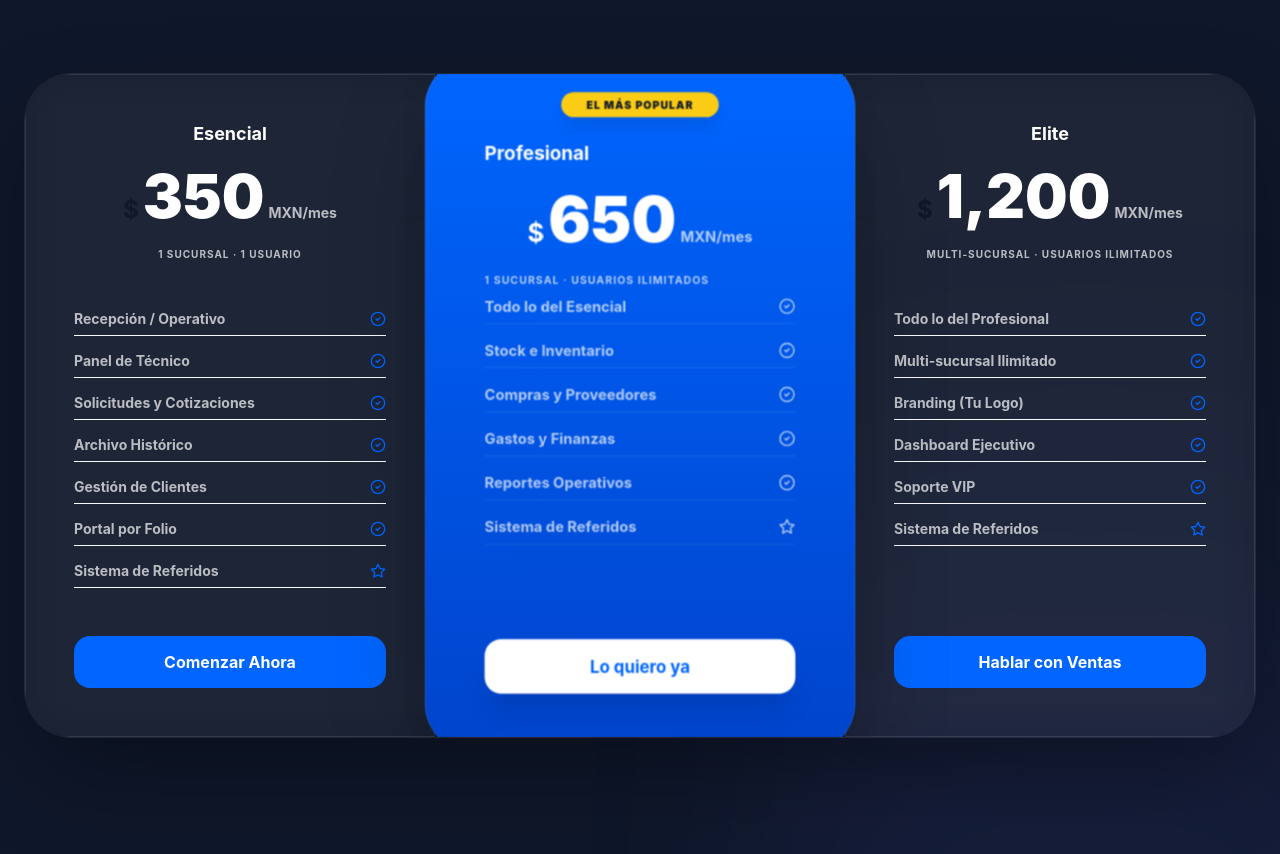
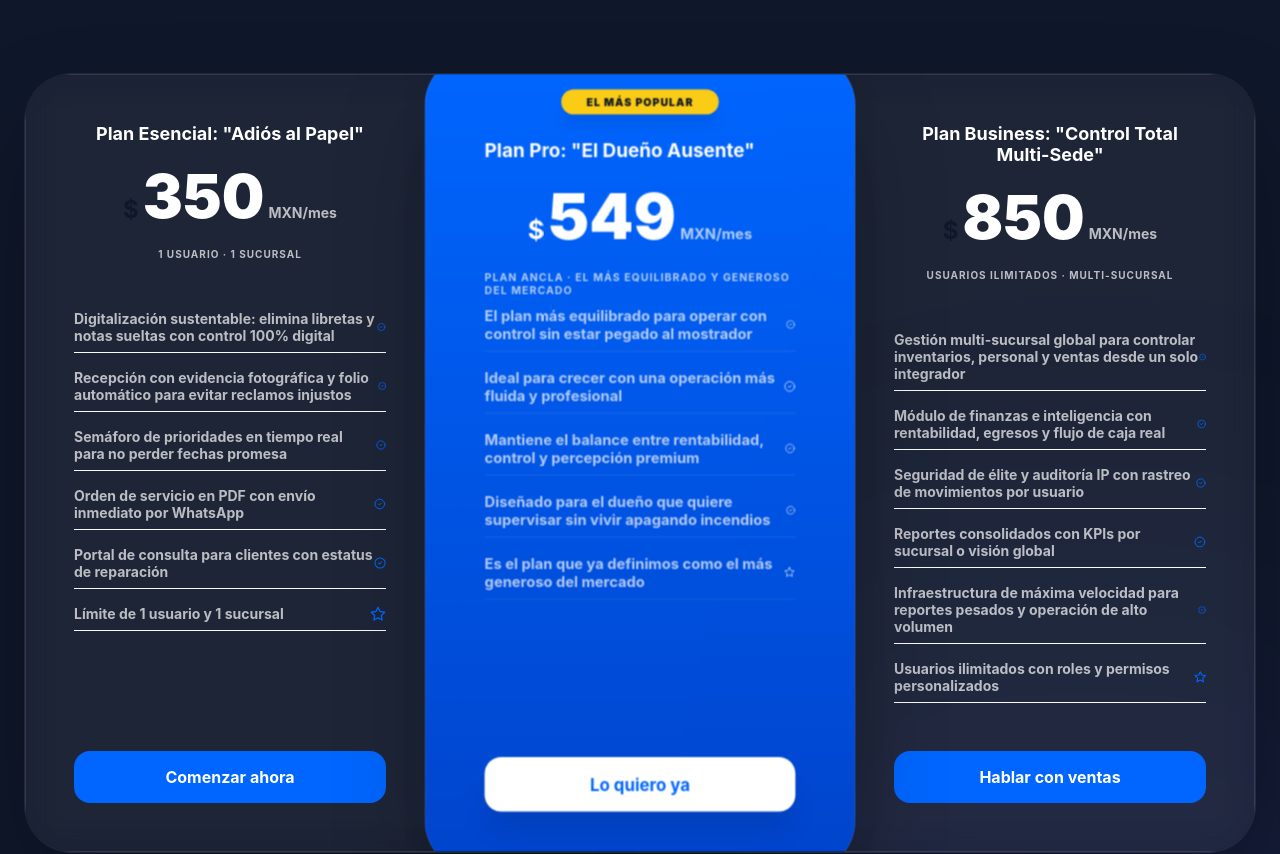
Before and after one commit to serviciosdigitalesmx/Servicios-Digitales-MX, a Next.js app in the folder apps/frontend-web/: page / in a window 1280 px wide. Shown: the part 3600-4454 px from the top of the page. Built offline with nearby package versions, Linux system fonts and the light colour scheme.

Commit message:
Actualiza planes visibles en landing principal

```diff
--- a/apps/frontend-web/src/components/ui/MarketingLanding.tsx
+++ b/apps/frontend-web/src/components/ui/MarketingLanding.tsx
@@ -29,53 +29,51 @@ const FEATURES = [
 
 const PLANS = [
   {
-    name: "Esencial",
+    name: 'Plan Esencial: "Adiós al Papel"',
     code: "esencial-350",
     price: "350",
-    meta: "1 Sucursal · 1 Usuario",
-    button: "Comenzar Ahora",
+    meta: "1 Usuario · 1 Sucursal",
+    button: "Comenzar ahora",
     tone: "light",
     features: [
-      "Recepción / Operativo",
-      "Panel de Técnico",
-      "Solicitudes y Cotizaciones",
-      "Archivo Histórico",
-      "Gestión de Clientes",
-      "Portal por Folio",
-      "Sistema de Referidos"
+      "Digitalización sustentable: elimina libretas y notas sueltas con control 100% digital",
+      "Recepción con evidencia fotográfica y folio automático para evitar reclamos injustos",
+      "Semáforo de prioridades en tiempo real para no perder fechas promesa",
+      "Orden de servicio en PDF con envío inmediato por WhatsApp",
+      "Portal de consulta para clientes con estatus de reparación",
+      "Límite de 1 usuario y 1 sucursal"
     ]
   },
   {
-    name: "Profesional",
+    name: 'Plan Pro: "El Dueño Ausente"',
     code: "profesional-650",
-    price: "650",
-    meta: "1 Sucursal · Usuarios Ilimitados",
+    price: "549",
+    meta: "Plan ancla · El más equilibrado y generoso del mercado",
     button: "Lo quiero ya",
     tone: "featured",
     badge: "El más popular",
     features: [
-      "Todo lo del Esencial",
-      "Stock e Inventario",
-      "Compras y Proveedores",
-      "Gastos y Finanzas",
-      "Reportes Operativos",
-      "Sistema de Referidos"
+      "El plan más equilibrado para operar con control sin estar pegado al mostrador",
+      "Ideal para crecer con una operación más fluida y profesional",
+      "Mantiene el balance entre rentabilidad, control y percepción premium",
+      "Diseñado para el dueño que quiere supervisar sin vivir apagando incendios",
+      "Es el plan que ya definimos como el más generoso del mercado"
     ]
   },
   {
-    name: "Elite",
+    name: 'Plan Business: "Control Total Multi-Sede"',
     code: "elite-1200",
-    price: "1,200",
-    meta: "Multi-sucursal · Usuarios Ilimitados",
-    button: "Hablar con Ventas",
+    price: "850",
+    meta: "Usuarios ilimitados · Multi-sucursal",
+    button: "Hablar con ventas",
     tone: "light",
     features: [
-      "Todo lo del Profesional",
-      "Multi-sucursal Ilimitado",
-      "Branding (Tu Logo)",
-      "Dashboard Ejecutivo",
-      "Soporte VIP",
-      "Sistema de Referidos"
+      "Gestión multi-sucursal global para controlar inventarios, personal y ventas desde un solo integrador",
+      "Módulo de finanzas e inteligencia con rentabilidad, egresos y flujo de caja real",
+      "Seguridad de élite y auditoría IP con rastreo de movimientos por usuario",
+      "Reportes consolidados con KPIs por sucursal o visión global",
+      "Infraestructura de máxima velocidad para reportes pesados y operación de alto volumen",
+      "Usuarios ilimitados con roles y permisos personalizados"
     ]
   }
 ];
```
